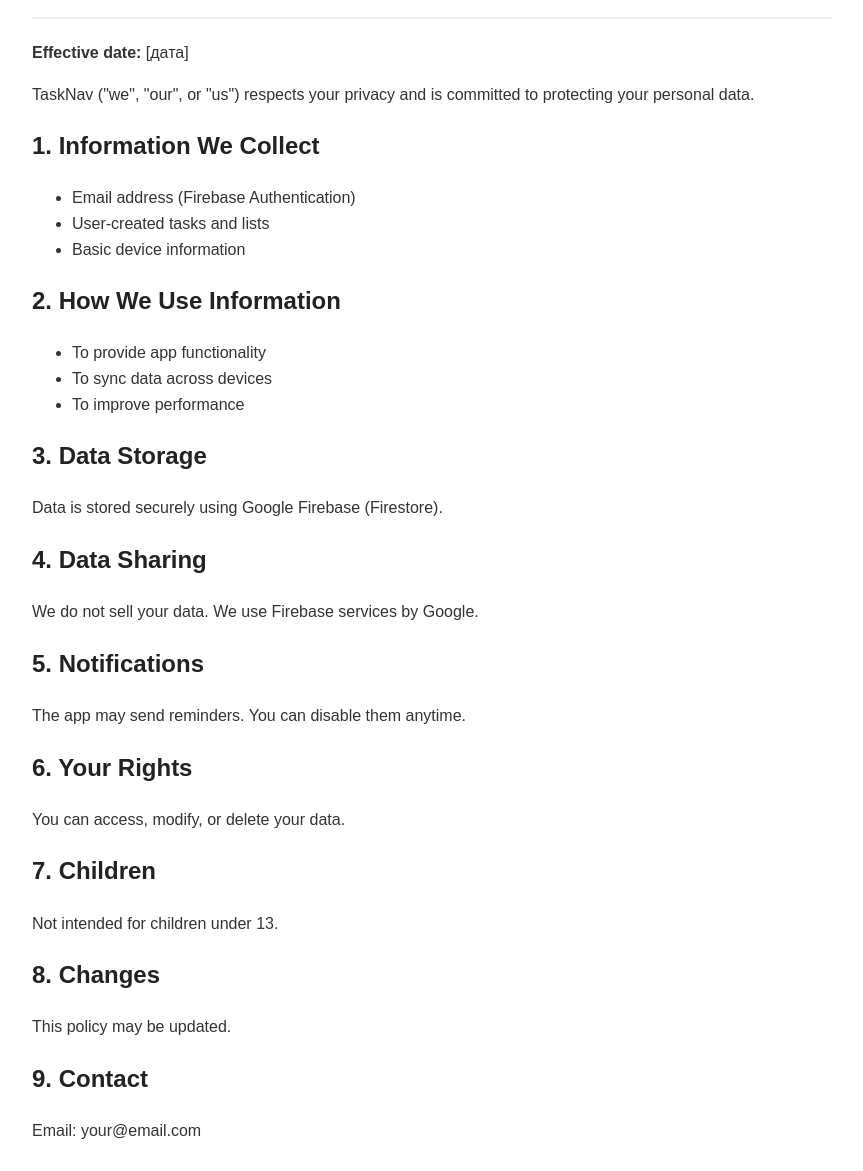
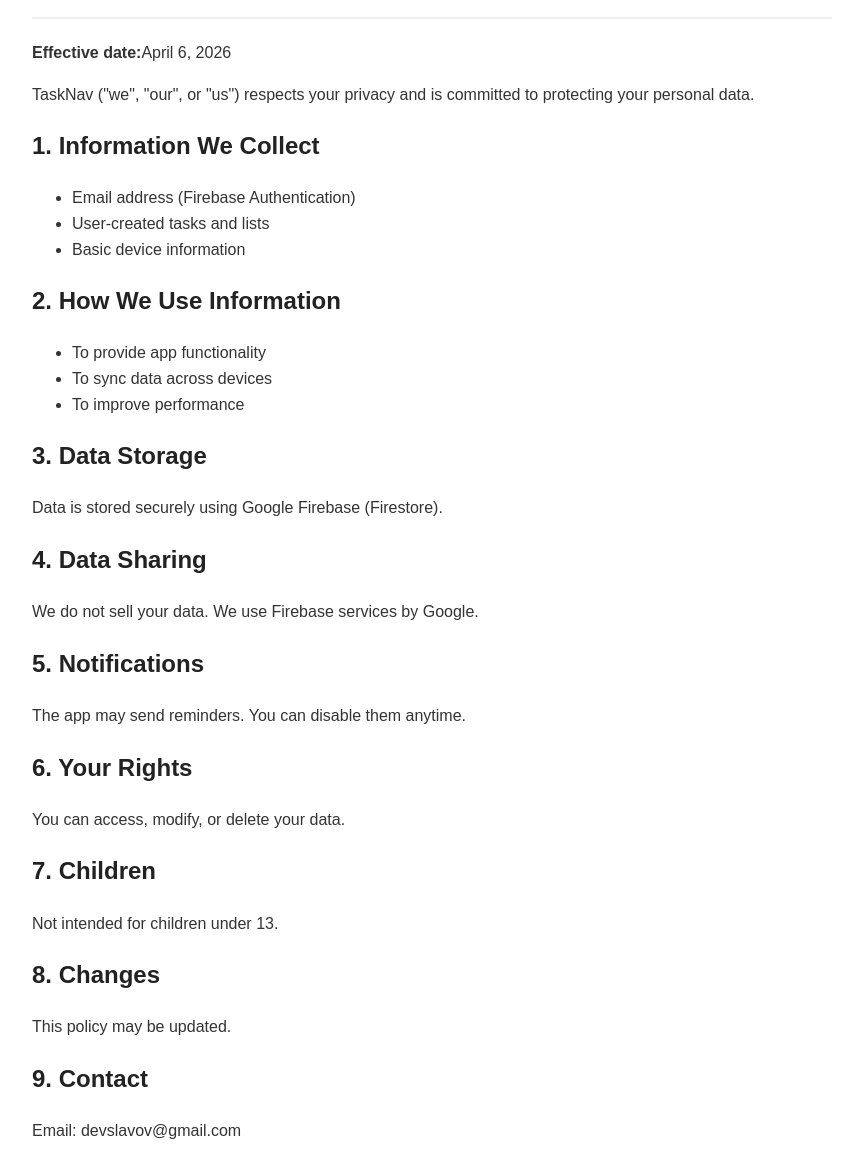
Before and after one commit to devsly/tasknav-privacy-policy, a plain HTML site: page index.html in a window 1280 px wide. Shown: the part 126-1297 px from the top of the page, without its empty margins (208-1071 px from the left). Drawn offline with Linux system fonts and the light colour scheme.

Commit message:
Update effective date and contact email in privacy policy

```diff
--- a/index.html
+++ b/index.html
@@ -25,7 +25,7 @@
 <body>
 
 <h1>Privacy Policy</h1>
-<p><strong>Effective date:</strong> [дата]</p>
+<p><strong>Effective date:</strong>April 6, 2026</p>
 
 <p>TaskNav ("we", "our", or "us") respects your privacy and is committed to protecting your personal data.</p>
 
@@ -62,7 +62,7 @@
 <p>This policy may be updated.</p>
 
 <h2>9. Contact</h2>
-<p>Email: your@email.com</p>
+<p>Email: devslavov@gmail.com</p>
 
 <h2>10. Developer</h2>
 <p>2S Pixels</p>
```
